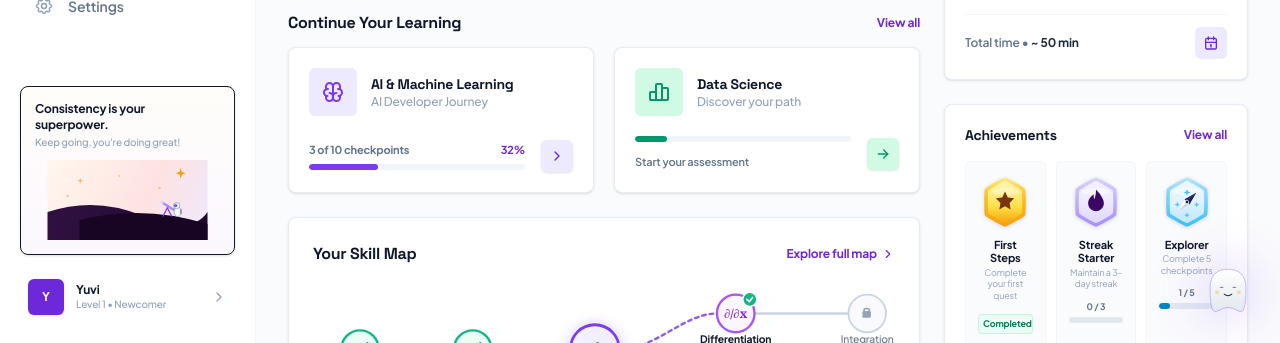
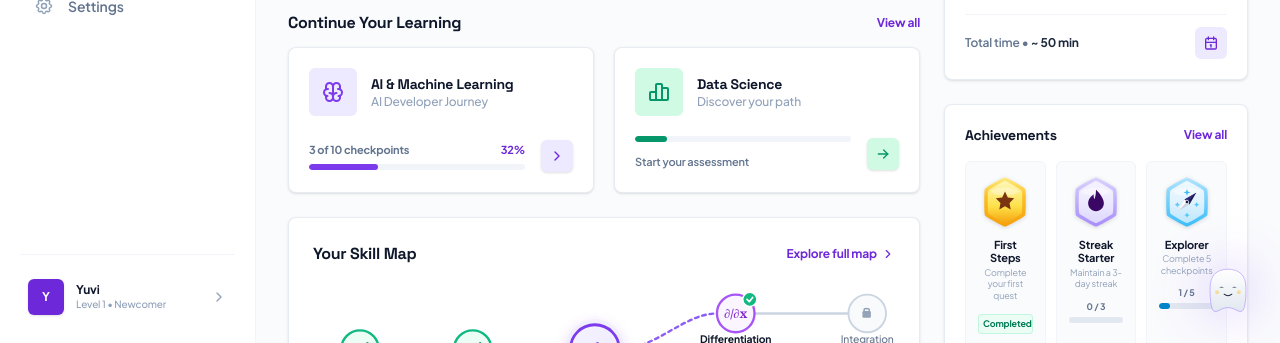
Before and after one commit to KungumapriyaaMKP/HCL-Amplified, a Next.js app: page /dashboard in a window 1280 px wide. Shown: the part 457-800 px from the top of the page. Built offline with nearby package versions, Linux system fonts and the light colour scheme; no server answers.

Commit message:
chore: remove consistency illustration card from sidebar

```diff
--- a/frontend/components/layout/AppSidebar.tsx
+++ b/frontend/components/layout/AppSidebar.tsx
@@ -5,7 +5,6 @@ import Link from "next/link";
 import { usePathname } from "next/navigation";
 import {
   QuestLearnBrandIcon,
-  StargazerIllustration,
 } from "@/frontend/components/dashboard/Illustrations";
 import {
   IconSmartHome,
@@ -90,18 +89,7 @@ export function AppSidebar({
       </div>
 
       {/* Bottom Section */}
-      <div className="space-y-4 pt-4">
-        {/* Consistency / Astronaut Card */}
-        <div className="rounded-lg border border-slate-150/70 bg-gradient-to-b from-[#FFFDF9] to-[#FAF8FE] p-3.5 shadow-sm">
-          <div className="text-xs font-bold text-slate-900">
-            Consistency is your superpower.
-          </div>
-          <div className="text-[10px] text-slate-400 mt-0.5 mb-2.5 font-medium">
-            Keep going, you&apos;re doing great!
-          </div>
-          <StargazerIllustration className="w-full h-20 rounded-md" />
-        </div>
-
+      <div className="pt-4 border-t border-slate-100">
         {/* User Profile Footer */}
         <Link
           href="/profile"
```
